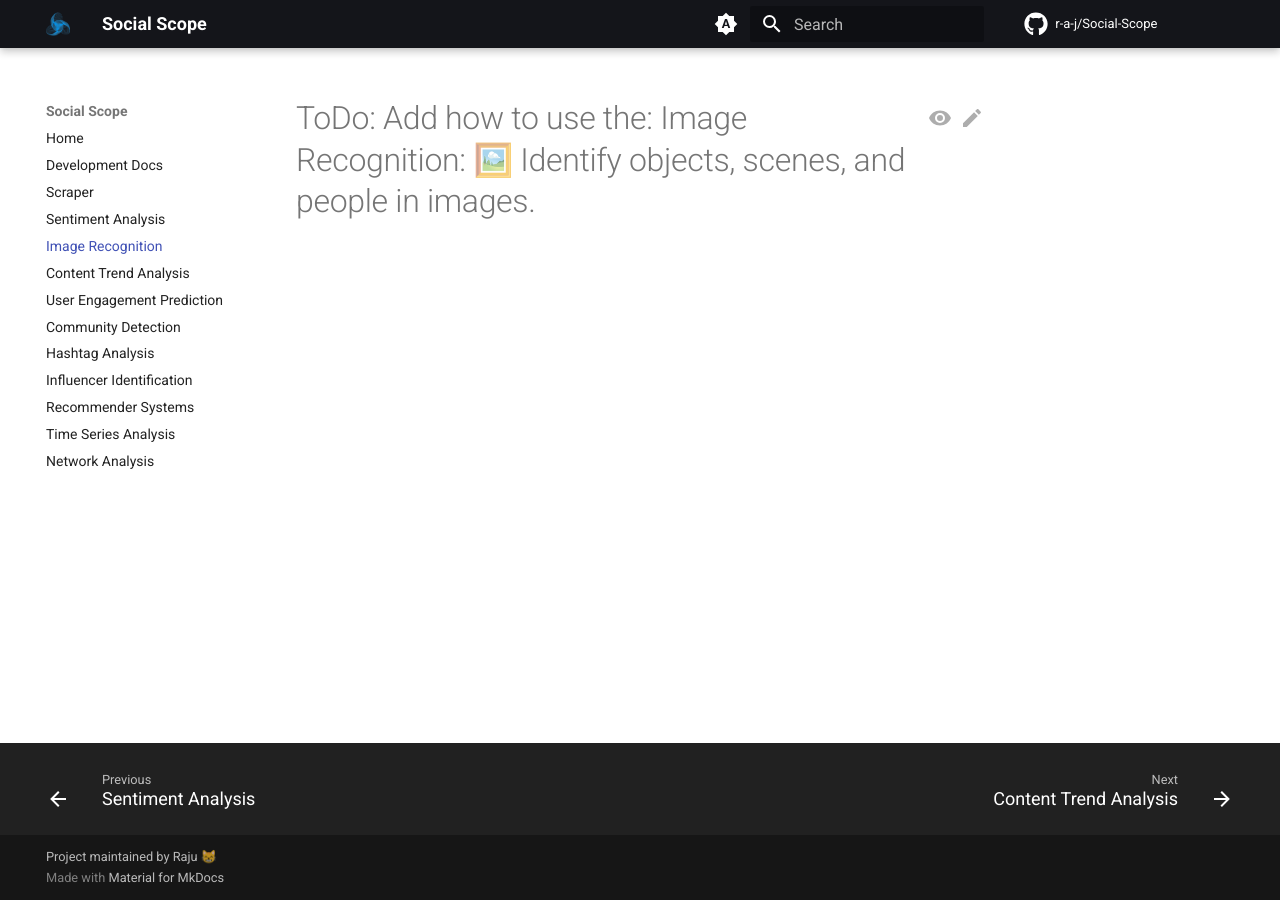
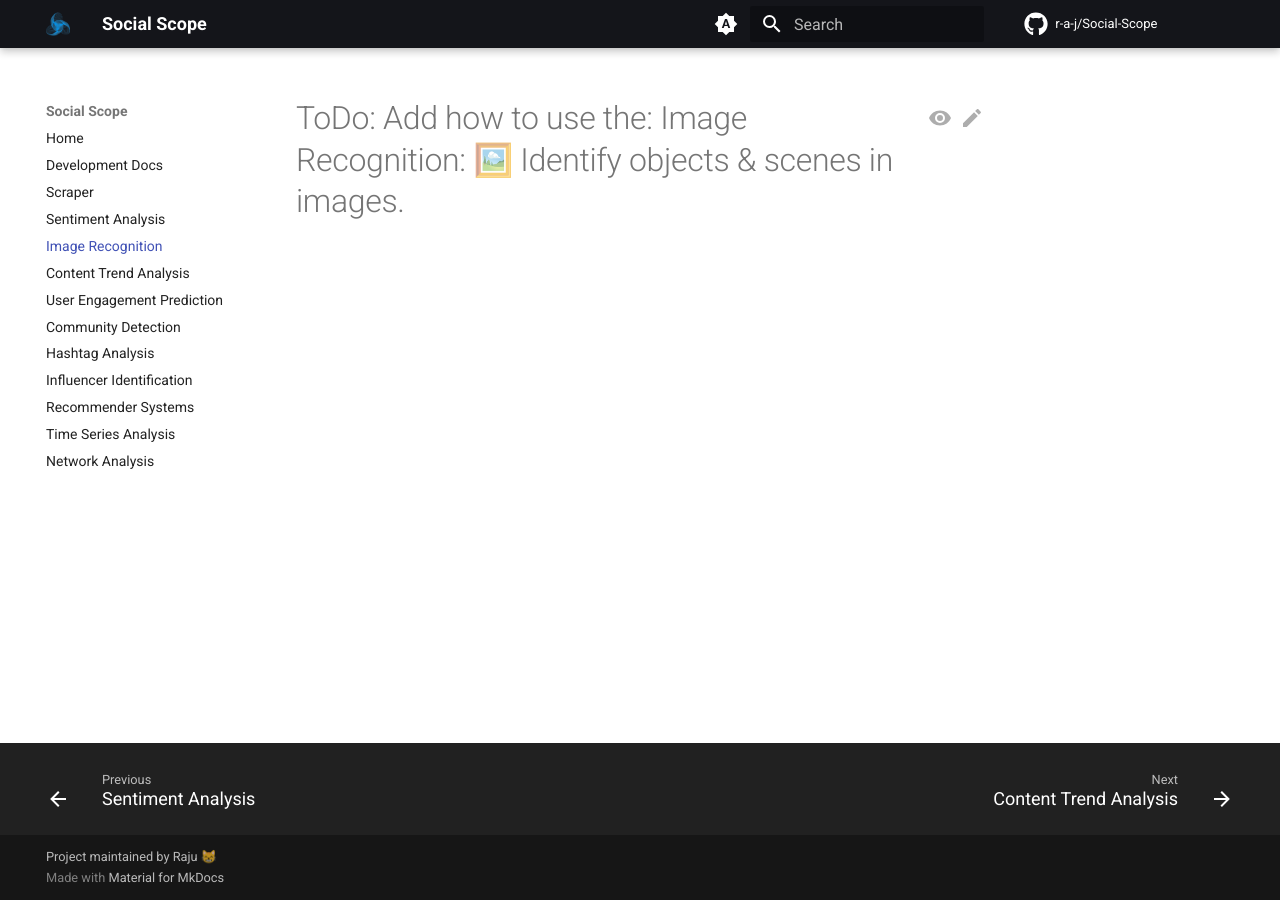
Before and after one commit to r-a-j/Social-Scope, an MkDocs documentation site: the page built from docs/docs/image-recognition.md, in a window 1280 px wide. Built offline with MkDocs 1.6.1 and Material for MkDocs 9.7.7, drawn with Linux system fonts in a browser that asks for light colours; comment, search, counter and statistics services are not loaded.

Commit message:
Update image-recognition.md

```diff
--- a/docs/docs/image-recognition.md
+++ b/docs/docs/image-recognition.md
@@ -1 +1 @@
-# ToDo: Add how to use the: Image Recognition: 🖼️ Identify objects, scenes, and people in images.
+# ToDo: Add how to use the: Image Recognition: 🖼️ Identify objects & scenes in images.
```
